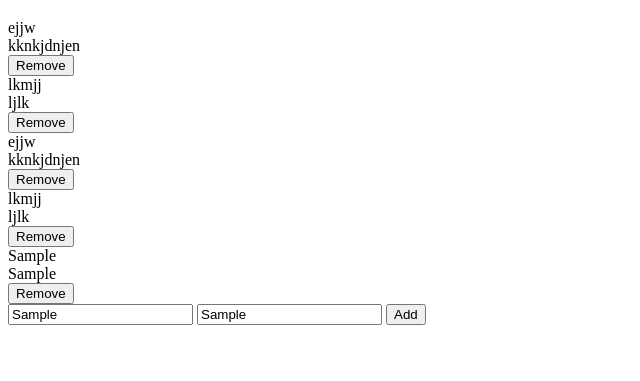
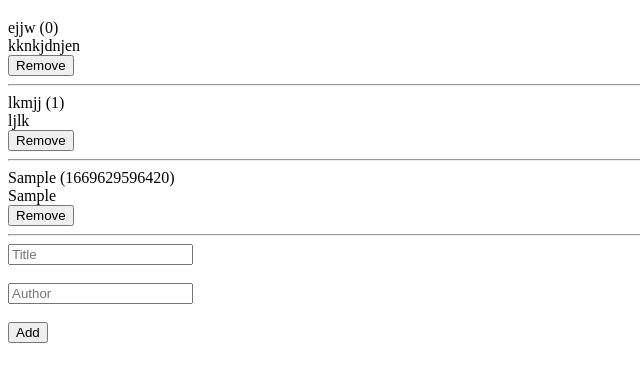
Before and after one commit to houdamzari/Awesome-books, a plain HTML site: page index.html in a window 1280 px wide. Both pictures are taken after typing "Sample", "Sample" into the empty fields and a click on the button "Add". Shown: the part 61-442 px from the top of the page, without its empty margins (0-640 px from the left). Drawn offline with Linux system fonts and the light colour scheme.

Commit message:
Add remove feature

```diff
--- a/index.html
+++ b/index.html
@@ -1,10 +1,9 @@
 <!DOCTYPE html>
 <html lang="en">
-
   <head>
-    <meta charset="UTF-8">
-    <meta http-equiv="X-UA-Compatible" content="IE=edge">
-    <meta name="viewport" content="width=device-width, initial-scale=1.0">
+    <meta charset="UTF-8" />
+    <meta http-equiv="X-UA-Compatible" content="IE=edge" />
+    <meta name="viewport" content="width=device-width, initial-scale=1.0" />
     <script src="index.js" defer></script>
     <title>Document</title>
   </head>
@@ -13,14 +12,21 @@
     <main>
       <h1>Awesome books</h1>
 
-      <div class='Books-Section'></div>
+      <div class="Books-Section"></div>
 
       <form>
-        <input type='text' placeholder='Title' class='title-input' />
-        <input type='text' placeholder='Author' class='author-input' />
-        <button type='submit' class='AddButton'>Add</button>
+        <input
+          type="text"
+          placeholder="Title"
+          class="title-input"
+        /><br /><br />
+        <input
+          type="text"
+          placeholder="Author"
+          class="author-input"
+        /><br /><br />
+        <button type="submit" class="AddButton">Add</button>
       </form>
     </main>
   </body>
-
 </html>
--- a/index.js
+++ b/index.js
@@ -1,5 +1,11 @@
 /* eslint-disable linebreak-style */
-let arr = [
+const form = document.querySelector('form');
+const addButton = document.querySelector('.AddButton');
+const titleInput = document.querySelector('.title-input');
+const authorInput = document.querySelector('.author-input');
+const booksContainer = document.querySelector('.Books-Section');
+
+let bookList = [
   {
     id: 0,
     BookTitle: 'ejjw',
@@ -12,44 +18,41 @@ let arr = [
   },
 ];
 
-const addButton = document.querySelector('.AddButton');
-const title = document.querySelector('.title-input');
-const author = document.querySelector('.author-input');
-const booksContainer = document.querySelector('.Books-Section');
+const updateBooks = () => {
+  booksContainer.textContent = '';
+  bookList.forEach((book) => {
+    let booksSection = `<div class='Book__section'>
+  <div class='Book__section-item'>${book.BookTitle} (${book.id})</div>
+  <div class='Book__section-item'>${book.BookAuthor}</div>
+  <button class='remove-button' id="${book.id}">Remove</button>
+  <hr></div>`;
+    booksContainer.innerHTML += booksSection;
+  });
+  const removeButtons = document.querySelectorAll('.remove-button');
+  removeButtons.forEach((button) =>
+    button.addEventListener('click', (e) => {
+      removeBook(e.target.id);
+    })
+  );
+};
 
-let Title = '';
-let Author = '';
-let booksSection = '';
+function removeBook(bookId) {
+  bookList = bookList.filter((book) => book.id != bookId);
+  updateBooks();
+}
 
-const BookFunction = () => {
-  arr.forEach((book) => {
-    booksSection += ` <div class='Book__section'>
-  <div class='Book__section-item'>${book.BookTitle}</div>
-  <div class='Book__section-item'>${book.BookAuthor}</div>
-  <button class='remove-button'>Remove</button>
-</div>`;
-    booksContainer.innerHTML = booksSection;
-  });
-};
-arr.forEach((book) => {
-  booksSection += ` <div class='Book__section'>
-  <div class='Book__section-item'>${book.BookTitle}</div>
-  <div class='Book__section-item'>${book.BookAuthor}</div>
-  <button class='remove-button'>Remove</button>
-</div>`;
-});
+updateBooks();
 
 addButton.addEventListener('click', (e) => {
   e.preventDefault();
-  Title = title.value;
-  Author = author.value;
+  let Title = titleInput.value;
+  let Author = authorInput.value;
   const newBook = {
-    id: arr.length + 1,
+    id: Date.now(),
     BookTitle: Title,
     BookAuthor: Author,
   };
-  console.log(newBook);
-  arr.push(newBook);
-  BookFunction();
+  bookList.push(newBook);
+  updateBooks();
+  form.reset();
 });
-booksContainer.innerHTML = booksSection;
```
